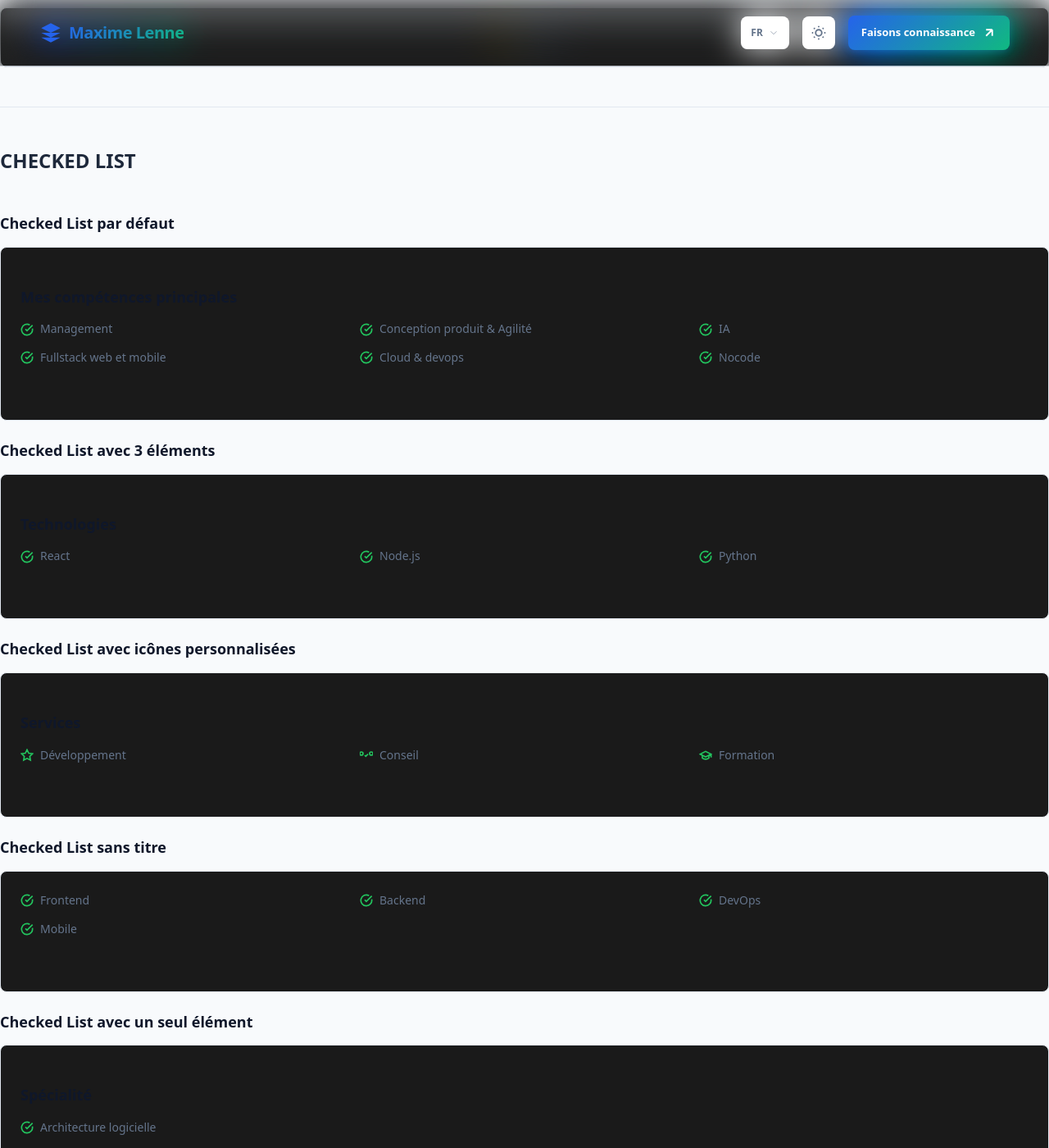
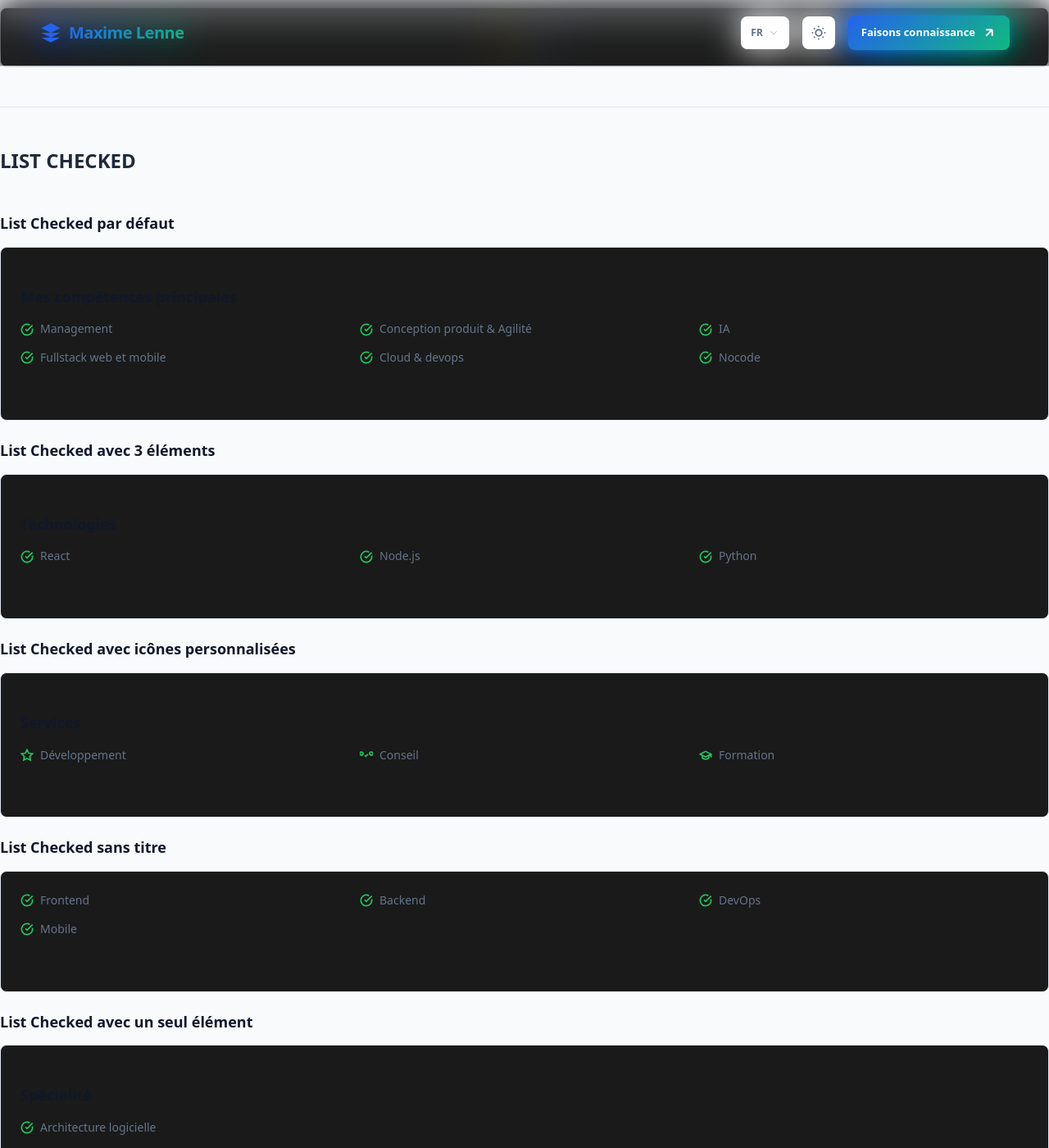
Before and after one commit to maxime-lenne/maxime-lenne.github.io, a Jekyll site: the page built from pages/examples.md, in a window 1280 px wide and 1400 px high, scrolled down 6496 px. Shown: the whole window at 82% size. Built offline with Jekyll 4.4.1, drawn with Linux system fonts in a browser that asks for light colours.

Commit message:
rename component

```diff
--- a/_includes/components/examples/checked-list-examples.html
+++ b/_includes/components/examples/list-checked-examples.html
@@ -1,9 +1,9 @@
-<!-- Checked List Component Examples -->
+<!-- List Checked Component Examples -->
 
 <div class="component-examples">
-  <h3>Checked List par défaut</h3>
+  <h3>List Checked par défaut</h3>
   <div class="example-preview">
-    {% include components/checked-list.html
+    {% include components/list-checked.html
        title="Mes compétences principales"
        item1_text="Management"
        item2_text="Conception produit & Agilité"
@@ -13,39 +13,39 @@
        item6_text="Nocode" %}
   </div>
 
-  <h3>Checked List avec 3 éléments</h3>
+  <h3>List Checked avec 3 éléments</h3>
   <div class="example-preview">
-    {% include components/checked-list.html
+    {% include components/list-checked.html
        title="Technologies"
        item1_text="React"
        item2_text="Node.js"
        item3_text="Python" %}
   </div>
 
-  <h3>Checked List avec icônes personnalisées</h3>
+  <h3>List Checked avec icônes personnalisées</h3>
   <div class="example-preview">
-    {% include components/checked-list.html
+    {% include components/list-checked.html
        title="Services"
        item1_text="Développement"
-       item1_icon='<svg class="checked-list__icon" viewBox="0 0 24 24" fill="none" stroke="currentColor"><path d="M12 2l3.09 6.26L22 9.27l-5 4.87 1.18 6.88L12 17.77l-6.18 3.25L7 14.14 2 9.27l6.91-1.01L12 2z"/></svg>'
+       item1_icon='<svg class="list-checked__icon" viewBox="0 0 24 24" fill="none" stroke="currentColor"><path d="M12 2l3.09 6.26L22 9.27l-5 4.87 1.18 6.88L12 17.77l-6.18 3.25L7 14.14 2 9.27l6.91-1.01L12 2z"/></svg>'
        item2_text="Conseil"
-       item2_icon='<svg class="checked-list__icon" viewBox="0 0 24 24" fill="none" stroke="currentColor"><path d="M9 12l2 2 4-4"/><path d="M21 12c-1 0-3-1-3-3s2-3 3-3 3 1 3 3-2 3-3 3"/><path d="M3 12c1 0 3-1 3-3s-2-3-3-3-3 1-3 3 2 3 3 3"/></svg>'
+       item2_icon='<svg class="list-checked__icon" viewBox="0 0 24 24" fill="none" stroke="currentColor"><path d="M9 12l2 2 4-4"/><path d="M21 12c-1 0-3-1-3-3s2-3 3-3 3 1 3 3-2 3-3 3"/><path d="M3 12c1 0 3-1 3-3s-2-3-3-3-3 1-3 3 2 3 3 3"/></svg>'
        item3_text="Formation"
-       item3_icon='<svg class="checked-list__icon" viewBox="0 0 24 24" fill="none" stroke="currentColor"><path d="M22 10v6M2 10l10-5 10 5-10 5z"/><path d="M6 12v5c3 3 9 3 12 0v-5"/></svg>' %}
+       item3_icon='<svg class="list-checked__icon" viewBox="0 0 24 24" fill="none" stroke="currentColor"><path d="M22 10v6M2 10l10-5 10 5-10 5z"/><path d="M6 12v5c3 3 9 3 12 0v-5"/></svg>' %}
   </div>
 
-  <h3>Checked List sans titre</h3>
+  <h3>List Checked sans titre</h3>
   <div class="example-preview">
-    {% include components/checked-list.html
+    {% include components/list-checked.html
        item1_text="Frontend"
        item2_text="Backend"
        item3_text="DevOps"
        item4_text="Mobile" %}
   </div>
 
-  <h3>Checked List avec un seul élément</h3>
+  <h3>List Checked avec un seul élément</h3>
   <div class="example-preview">
-    {% include components/checked-list.html
+    {% include components/list-checked.html
        title="Spécialité"
        item1_text="Architecture logicielle" %}
   </div>
--- a/_includes/components/checked-list.html
+++ b/_includes/components/list-checked.html
@@ -1,16 +1,16 @@
-<!-- Checked List Component -->
-<div class="checked-list">
+<!-- List Checked Component -->
+<div class="list-checked">
   {% if include.title %}
-    <h3 class="checked-list__title">{{ include.title }}</h3>
+    <h3 class="list-checked__title">{{ include.title }}</h3>
   {% endif %}
 
-  <div class="checked-list__grid">
+  <div class="list-checked__grid">
     {% if include.item1_text %}
-      <div class="checked-list__item">
+      <div class="list-checked__item">
         {% if include.item1_icon %}
           {{ include.item1_icon }}
         {% else %}
-          <svg class="checked-list__icon" viewBox="0 0 24 24" fill="none" stroke="currentColor">
+          <svg class="list-checked__icon" viewBox="0 0 24 24" fill="none" stroke="currentColor">
             <path d="M21.801 10A10 10 0 1117 3.335M9 11l3 3L22 4"/>
           </svg>
         {% endif %}
@@ -19,11 +19,11 @@
     {% endif %}
 
     {% if include.item2_text %}
-      <div class="checked-list__item">
+      <div class="list-checked__item">
         {% if include.item2_icon %}
           {{ include.item2_icon }}
         {% else %}
-          <svg class="checked-list__icon" viewBox="0 0 24 24" fill="none" stroke="currentColor">
+          <svg class="list-checked__icon" viewBox="0 0 24 24" fill="none" stroke="currentColor">
             <path d="M21.801 10A10 10 0 1117 3.335M9 11l3 3L22 4"/>
           </svg>
         {% endif %}
@@ -32,11 +32,11 @@
     {% endif %}
 
     {% if include.item3_text %}
-      <div class="checked-list__item">
+      <div class="list-checked__item">
         {% if include.item3_icon %}
           {{ include.item3_icon }}
         {% else %}
-          <svg class="checked-list__icon" viewBox="0 0 24 24" fill="none" stroke="currentColor">
+          <svg class="list-checked__icon" viewBox="0 0 24 24" fill="none" stroke="currentColor">
             <path d="M21.801 10A10 10 0 1117 3.335M9 11l3 3L22 4"/>
           </svg>
         {% endif %}
@@ -45,11 +45,11 @@
     {% endif %}
 
     {% if include.item4_text %}
-      <div class="checked-list__item">
+      <div class="list-checked__item">
         {% if include.item4_icon %}
           {{ include.item4_icon }}
         {% else %}
-          <svg class="checked-list__icon" viewBox="0 0 24 24" fill="none" stroke="currentColor">
+          <svg class="list-checked__icon" viewBox="0 0 24 24" fill="none" stroke="currentColor">
             <path d="M21.801 10A10 10 0 1117 3.335M9 11l3 3L22 4"/>
           </svg>
         {% endif %}
@@ -58,11 +58,11 @@
     {% endif %}
 
     {% if include.item5_text %}
-      <div class="checked-list__item">
+      <div class="list-checked__item">
         {% if include.item5_icon %}
           {{ include.item5_icon }}
         {% else %}
-          <svg class="checked-list__icon" viewBox="0 0 24 24" fill="none" stroke="currentColor">
+          <svg class="list-checked__icon" viewBox="0 0 24 24" fill="none" stroke="currentColor">
             <path d="M21.801 10A10 10 0 1117 3.335M9 11l3 3L22 4"/>
           </svg>
         {% endif %}
@@ -71,11 +71,11 @@
     {% endif %}
 
     {% if include.item6_text %}
-      <div class="checked-list__item">
+      <div class="list-checked__item">
         {% if include.item6_icon %}
           {{ include.item6_icon }}
         {% else %}
-          <svg class="checked-list__icon" viewBox="0 0 24 24" fill="none" stroke="currentColor">
+          <svg class="list-checked__icon" viewBox="0 0 24 24" fill="none" stroke="currentColor">
             <path d="M21.801 10A10 10 0 1117 3.335M9 11l3 3L22 4"/>
           </svg>
         {% endif %}
--- a/_includes/sections/about-section.html
+++ b/_includes/sections/about-section.html
@@ -38,7 +38,7 @@
 
         {% include components/cta-button.html style="secondary" text="Mon CV" url="/resume/" class="figma-about__cv-btn" %}
 
-        {% include components/checked-list.html
+{% include components/list-checked.html
    title="Mes compétences principales"
    item1_text="Management"
    item2_text="Conception produit & Agilité"
--- a/_sass/components/_checked-list.scss
+++ b/_sass/components/_list-checked.scss
@@ -1,5 +1,5 @@
-// Checked List Component
-.checked-list {
+// List Checked Component
+.list-checked {
   margin-bottom: 40px;
 
   &__title {
--- a/_sass/main.scss
+++ b/_sass/main.scss
@@ -19,7 +19,7 @@
 @import 'components/image-circle';
 @import 'components/image';
 @import 'components/cta-info';
-@import 'components/checked-list';
+@import 'components/list-checked';
 @import 'components/stat-number';
 @import 'components/list-footer-link';
 
--- a/pages/examples.md
+++ b/pages/examples.md
@@ -41,9 +41,9 @@
 
 ---
 
-### CHECKED LIST
+### LIST CHECKED
 
-{% include components/examples/checked-list-examples.html %}
+{% include components/examples/list-checked-examples.html %}
 
 ---
 
```
Lines whose indentation alone changed are shown as unchanged.
